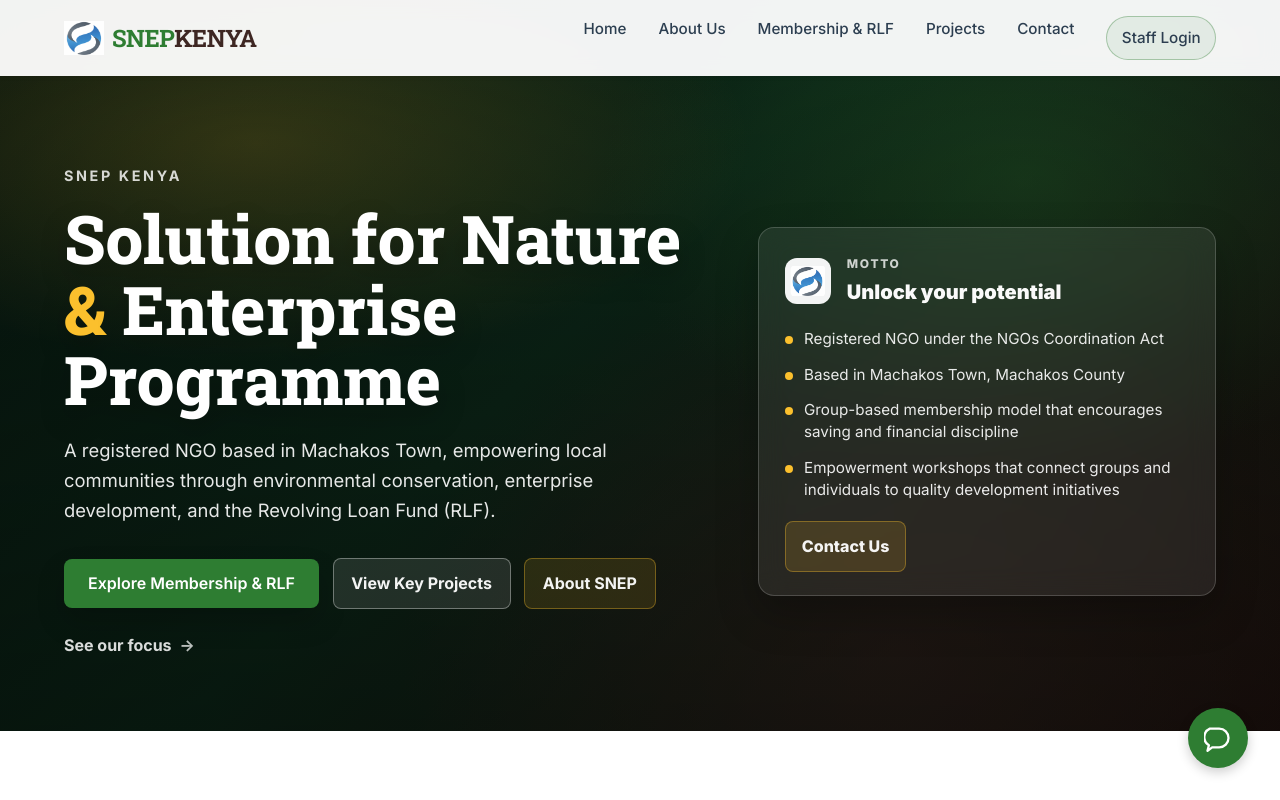
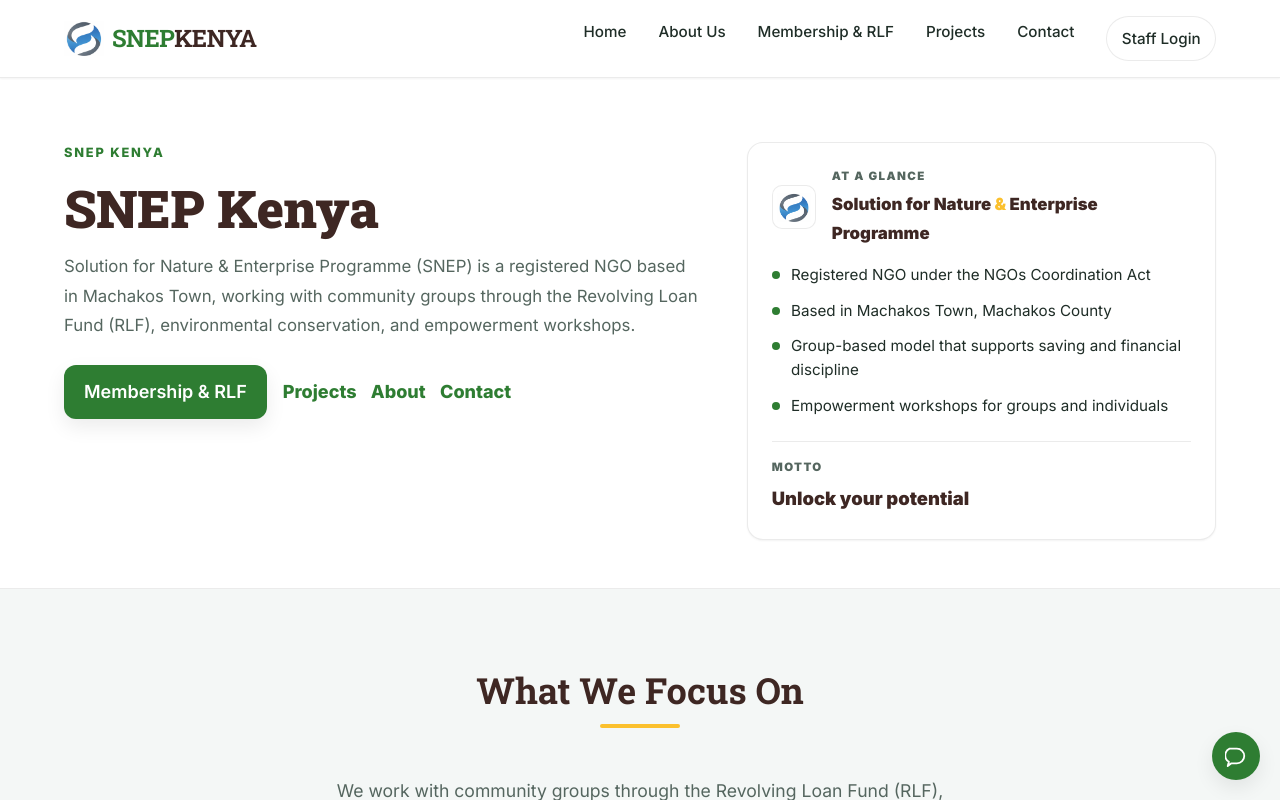
Before and after one commit to fringguske/snepkenya, a Next.js app: page / in a window 1280 px wide. Built offline with nearby package versions, Linux system fonts and the light colour scheme.

Commit message:
Unify landing page design system (spacing, type, calmer UI)

```diff
--- a/app/components/ChatWidget.module.css
+++ b/app/components/ChatWidget.module.css
@@ -1,19 +1,19 @@
 .widgetContainer {
     position: fixed;
-    bottom: 2rem;
-    right: 2rem;
+    bottom: calc(1.25rem + env(safe-area-inset-bottom, 0px));
+    right: calc(1.25rem + env(safe-area-inset-right, 0px));
     z-index: 1000;
     font-family: var(--font-inter), sans-serif;
 }
 
 .toggleBtn {
-    width: 60px;
-    height: 60px;
+    width: 48px;
+    height: 48px;
     border-radius: 50%;
     background-color: var(--primary-green);
     color: white;
     border: none;
-    box-shadow: 0 4px 12px rgba(0, 0, 0, 0.2);
+    box-shadow: var(--shadow-md);
     cursor: pointer;
     transition: transform 0.2s, background-color 0.2s;
     display: flex;
@@ -22,8 +22,8 @@
 }
 
 .toggleBtn svg {
-    width: 28px;
-    height: 28px;
+    width: 22px;
+    height: 22px;
 }
 
 .toggleBtn:hover {
@@ -33,17 +33,17 @@
 
 .chatWindow {
     position: absolute;
-    bottom: 80px;
+    bottom: 64px;
     right: 0;
     width: 350px;
     height: 500px;
     background: white;
-    border-radius: 1rem;
-    box-shadow: 0 5px 20px rgba(0, 0, 0, 0.15);
+    border-radius: var(--radius-lg);
+    box-shadow: var(--shadow-lg);
     display: flex;
     flex-direction: column;
     overflow: hidden;
-    border: 1px solid rgba(0, 0, 0, 0.05);
+    border: 1px solid var(--border-subtle);
     animation: slideIn 0.3s ease;
 }
 
@@ -168,7 +168,7 @@
 
 @media (max-width: 480px) {
     .chatWindow {
-        width: calc(100vw - 4rem);
+        width: calc(100vw - 2.5rem);
         height: 60vh;
     }
 }
--- a/app/components/FeatureSection.js
+++ b/app/components/FeatureSection.js
@@ -44,8 +44,8 @@
                 <div className={styles.header}>
                     <h2 id="focus-title" className="section-title">What We Focus On</h2>
                     <p>
-                        We combine group-based financial empowerment with environmental stewardship and practical skills to support
-                        sustainable community development.
+                        We work with community groups through the Revolving Loan Fund (RLF), environmental conservation solutions,
+                        and empowerment workshops that support skills and knowledge.
                     </p>
                 </div>
                 <div className={styles.grid}>
--- a/app/components/FeatureSection.module.css
+++ b/app/components/FeatureSection.module.css
@@ -1,6 +1,6 @@
 .section {
-    padding: 6rem 0;
-    background-color: var(--white);
+    padding: 5rem 0;
+    background-color: var(--background-light);
     scroll-margin-top: 96px;
 }
 
@@ -11,7 +11,7 @@
 
 .header {
     text-align: center;
-    margin-bottom: 4rem;
+    margin-bottom: var(--space-5);
     max-width: 700px;
     margin-left: auto;
     margin-right: auto;
@@ -25,30 +25,31 @@
 .grid {
     display: grid;
     grid-template-columns: repeat(auto-fit, minmax(300px, 1fr));
-    gap: 2.5rem;
+    gap: var(--space-3);
 }
 
 .card {
-    background: var(--background-light);
-    padding: 2.5rem;
+    background: var(--white);
+    padding: var(--space-3);
     border-radius: var(--radius-lg);
-    transition: transform 0.3s ease, box-shadow 0.3s ease;
-    border: 1px solid rgba(0, 0, 0, 0.03);
+    transition: transform 0.2s ease, box-shadow 0.2s ease;
+    border: 1px solid var(--border-subtle);
     display: flex;
     flex-direction: column;
+    box-shadow: var(--shadow-sm);
 }
 
 .card:hover {
-    transform: translateY(-5px);
-    box-shadow: var(--shadow-lg);
+    transform: translateY(-2px);
+    box-shadow: var(--shadow-md);
 }
 
 .iconWrapper {
-    width: 60px;
-    height: 60px;
-    background-color: var(--primary-light);
+    width: 48px;
+    height: 48px;
+    background-color: rgba(46, 125, 50, 0.10);
     color: var(--primary-green);
-    border-radius: 50%;
+    border-radius: 12px;
     display: flex;
     align-items: center;
     justify-content: center;
--- a/app/components/Hero.js
+++ b/app/components/Hero.js
@@ -5,61 +5,56 @@
 export default function Hero() {
     return (
         <section className={styles.hero} aria-labelledby="home-hero-title">
-            <div className={styles.background} aria-hidden="true" />
             <div className={`container ${styles.container}`}>
                 <div className={styles.copy}>
                     <p className={styles.eyebrow}>SNEP KENYA</p>
                     <h1 id="home-hero-title" className={styles.title}>
-                        Solution for Nature <span className={styles.accent}>&</span> Enterprise Programme
+                        SNEP Kenya
                     </h1>
                     <p className={styles.subtitle}>
-                        A registered NGO based in Machakos Town, empowering local communities through environmental conservation,
-                        enterprise development, and the Revolving Loan Fund (RLF).
+                        Solution for Nature &amp; Enterprise Programme (SNEP) is a registered NGO based in Machakos Town,
+                        working with community groups through the Revolving Loan Fund (RLF), environmental conservation, and empowerment workshops.
                     </p>
 
                     <div className={styles.ctaGroup}>
                         <Link href="/rlf" className={`btn btn-primary ${styles.primaryCta}`}>
-                            Explore Membership & RLF
+                            Membership &amp; RLF
                         </Link>
-                        <Link href="/projects" className={styles.secondaryBtn}>
-                            View Key Projects
-                        </Link>
-                        <Link href="/about" className={styles.tertiaryBtn}>
-                            About SNEP
-                        </Link>
+                        <div className={styles.secondaryLinks} aria-label="Secondary links">
+                            <Link href="/projects" className={styles.secondaryLink}>
+                                Projects
+                            </Link>
+                            <Link href="/about" className={styles.secondaryLink}>
+                                About
+                            </Link>
+                            <Link href="/contact" className={styles.secondaryLink}>
+                                Contact
+                            </Link>
+                        </div>
                     </div>
-
-                    <Link href="#focus" className={styles.scrollHint}>
-                        See our focus
-                    </Link>
                 </div>
 
-                <aside className={styles.sideCard} aria-label="SNEP highlights">
+                <aside className={styles.infoCard} aria-label="SNEP at a glance">
                     <div className={styles.cardHeader}>
-                        <Image
-                            src="/logo.png"
-                            alt="SNEP logo"
-                            width={46}
-                            height={46}
-                            className={styles.cardLogo}
-                        />
+                        <Image src="/logo.png" alt="SNEP logo" width={44} height={44} className={styles.cardLogo} />
                         <div>
-                            <p className={styles.cardKicker}>Motto</p>
-                            <p className={styles.cardTitle}>Unlock your potential</p>
+                            <p className={styles.cardKicker}>At a glance</p>
+                            <p className={styles.cardTitle}>
+                                Solution for Nature <span className={styles.accent}>&</span> Enterprise Programme
+                            </p>
                         </div>
                     </div>
 
                     <ul className={styles.highlights}>
                         <li>Registered NGO under the NGOs Coordination Act</li>
                         <li>Based in Machakos Town, Machakos County</li>
-                        <li>Group-based membership model that encourages saving and financial discipline</li>
-                        <li>Empowerment workshops that connect groups and individuals to quality development initiatives</li>
+                        <li>Group-based model that supports saving and financial discipline</li>
+                        <li>Empowerment workshops for groups and individuals</li>
                     </ul>
 
-                    <div className={styles.cardCtas}>
-                        <Link href="/contact" className={styles.cardLink}>
-                            Contact Us
-                        </Link>
+                    <div className={styles.cardFooter}>
+                        <p className={styles.mottoLabel}>Motto</p>
+                        <p className={styles.mottoValue}>Unlock your potential</p>
                     </div>
                 </aside>
             </div>
--- a/app/components/Hero.module.css
+++ b/app/components/Hero.module.css
@@ -1,64 +1,34 @@
 .hero {
-    position: relative;
-    min-height: 85vh;
-    display: flex;
-    align-items: center;
-    color: var(--white);
-    overflow: hidden;
-    margin-top: -80px;
-    /* Counteract navbar height for full bleed */
-    padding-top: 80px;
-}
-
-.background {
-    position: absolute;
-    inset: 0;
-    background:
-        radial-gradient(900px 400px at 20% 20%, rgba(251, 192, 45, 0.22), transparent 55%),
-        radial-gradient(700px 500px at 80% 25%, rgba(46, 125, 50, 0.35), transparent 60%),
-        radial-gradient(900px 700px at 70% 90%, rgba(62, 39, 35, 0.55), transparent 55%),
-        linear-gradient(135deg, #07170f 0%, #0d2a1a 45%, #20120e 100%);
-}
-
-.background::after {
-    content: "";
-    position: absolute;
-    inset: 0;
-    background:
-        linear-gradient(rgba(0, 0, 0, 0.15), rgba(0, 0, 0, 0.45));
+    background: var(--white);
+    border-bottom: 1px solid var(--border-subtle);
 }
 
 .container {
-    position: relative;
-    z-index: 1;
     display: grid;
-    grid-template-columns: 1.2fr 0.85fr;
-    gap: 3rem;
-    align-items: center;
-    /* Keep the global container's horizontal padding; add vertical breathing room only. */
-    padding-block: 5.5rem 4.5rem;
+    grid-template-columns: 1.15fr 0.85fr;
+    gap: var(--space-5);
+    align-items: start;
+    padding-block: var(--space-6) var(--space-5);
 }
 
 .copy {
-    max-width: 640px;
+    max-width: 680px;
 }
 
 .eyebrow {
     text-transform: uppercase;
-    letter-spacing: 0.18em;
-    font-weight: 700;
-    font-size: 0.9rem;
-    color: rgba(255, 255, 255, 0.82);
+    letter-spacing: 0.14em;
+    font-weight: 800;
+    font-size: 0.8rem;
+    color: var(--primary-green);
     margin-bottom: 1rem;
 }
 
 .title {
-    font-size: clamp(2.75rem, 4vw + 1rem, 4.25rem);
-    font-weight: 800;
-    line-height: 1.05;
-    margin-bottom: 1.25rem;
-    color: var(--white);
-    text-shadow: 0 12px 28px rgba(0, 0, 0, 0.25);
+    font-size: clamp(2.35rem, 4vw + 1rem, 3.25rem);
+    font-weight: 850;
+    line-height: 1.08;
+    margin-bottom: var(--space-2);
 }
 
 .accent {
@@ -66,122 +36,105 @@
 }
 
 .subtitle {
-    font-size: 1.15rem;
-    line-height: 1.65;
-    color: rgba(255, 255, 255, 0.9);
-    max-width: 68ch;
+    font-size: 1.05rem;
+    line-height: 1.75;
+    color: var(--text-light);
+    max-width: 70ch;
 }
 
 .ctaGroup {
     display: flex;
     flex-wrap: wrap;
-    gap: 0.85rem;
+    gap: var(--space-2);
     align-items: center;
-    margin-top: 2rem;
+    margin-top: var(--space-3);
 }
 
 .primaryCta {
-    box-shadow: 0 14px 28px rgba(0, 0, 0, 0.18);
+    box-shadow: var(--shadow-md);
 }
 
-.secondaryBtn,
-.tertiaryBtn {
+.secondaryLinks {
     display: inline-flex;
     align-items: center;
-    justify-content: center;
-    padding: 0.75rem 1.1rem;
-    border-radius: var(--radius-md);
-    font-weight: 700;
-    cursor: pointer;
-    transition: transform 0.2s ease, background-color 0.2s ease, color 0.2s ease, border-color 0.2s ease;
-    backdrop-filter: blur(10px);
+    gap: 0.9rem;
+    flex-wrap: wrap;
 }
 
-.secondaryBtn {
-    background-color: rgba(255, 255, 255, 0.1);
-    border: 1px solid rgba(255, 255, 255, 0.35);
-    color: rgba(255, 255, 255, 0.95);
+.secondaryLink {
+    font-weight: 750;
+    color: var(--primary-green);
+    position: relative;
 }
 
-.secondaryBtn:hover {
-    transform: translateY(-1px);
-    background-color: rgba(255, 255, 255, 0.16);
-    border-color: rgba(255, 255, 255, 0.55);
+.secondaryLink:hover {
+    color: var(--primary-hover);
 }
 
-.tertiaryBtn {
-    background-color: rgba(251, 192, 45, 0.12);
-    border: 1px solid rgba(251, 192, 45, 0.35);
-    color: rgba(255, 255, 255, 0.95);
+.secondaryLink::after {
+    content: "";
+    position: absolute;
+    left: 0;
+    right: 0;
+    bottom: -3px;
+    height: 2px;
+    background: var(--accent-gold);
+    transform: scaleX(0);
+    transform-origin: left;
+    transition: transform 160ms ease;
+    border-radius: 999px;
 }
 
-.tertiaryBtn:hover {
-    transform: translateY(-1px);
-    background-color: rgba(251, 192, 45, 0.18);
-    border-color: rgba(251, 192, 45, 0.55);
+.secondaryLink:hover::after {
+    transform: scaleX(1);
 }
 
-.scrollHint {
-    display: inline-flex;
-    align-items: center;
-    gap: 0.5rem;
-    margin-top: 1.5rem;
-    color: rgba(255, 255, 255, 0.85);
-    font-weight: 650;
-    width: fit-content;
-}
-
-.scrollHint::after {
-    content: "->";
-    opacity: 0.85;
-}
-
-.sideCard {
+.infoCard {
     border-radius: var(--radius-lg);
-    padding: 1.6rem 1.6rem 1.4rem;
-    background: rgba(255, 255, 255, 0.08);
-    border: 1px solid rgba(255, 255, 255, 0.18);
-    box-shadow: 0 18px 40px rgba(0, 0, 0, 0.25);
-    backdrop-filter: blur(14px);
+    padding: var(--space-3);
+    background: var(--white);
+    border: 1px solid var(--border-subtle);
+    box-shadow: var(--shadow-sm);
 }
 
 .cardHeader {
     display: flex;
     align-items: center;
-    gap: 1rem;
-    margin-bottom: 1.25rem;
+    gap: var(--space-2);
+    margin-bottom: var(--space-2);
 }
 
 .cardLogo {
-    width: 46px;
-    height: 46px;
-    padding: 0.35rem;
-    border-radius: 12px;
-    background-color: rgba(255, 255, 255, 0.95);
+    width: 44px;
+    height: 44px;
+    padding: 0.25rem;
+    border-radius: 10px;
+    border: 1px solid var(--border-subtle);
+    background-color: var(--white);
     object-fit: contain;
 }
 
 .cardKicker {
     margin: 0;
     text-transform: uppercase;
-    letter-spacing: 0.14em;
-    font-weight: 750;
-    font-size: 0.75rem;
-    color: rgba(255, 255, 255, 0.78);
+    letter-spacing: 0.12em;
+    font-weight: 850;
+    font-size: 0.72rem;
+    color: var(--text-light);
 }
 
 .cardTitle {
     margin: 0.2rem 0 0;
-    font-size: 1.25rem;
+    font-size: 1.05rem;
     font-weight: 850;
-    color: rgba(255, 255, 255, 0.98);
+    color: var(--secondary-earth);
 }
 
 .highlights {
     list-style: none;
     display: flex;
     flex-direction: column;
-    gap: 0.85rem;
+    gap: 0.75rem;
     margin: 0;
     padding: 0;
 }
@@ -189,9 +142,9 @@
 .highlights li {
     position: relative;
     padding-left: 1.2rem;
-    color: rgba(255, 255, 255, 0.9);
+    color: var(--text-main);
     font-size: 0.95rem;
-    line-height: 1.45;
+    line-height: 1.55;
 }
 
 .highlights li::before {
@@ -199,105 +152,55 @@
     width: 8px;
     height: 8px;
     border-radius: 999px;
-    background: var(--accent-gold);
+    background: var(--primary-green);
     position: absolute;
     left: 0;
     top: 0.5rem;
 }
 
-.cardCtas {
-    display: flex;
-    gap: 0.75rem;
-    margin-top: 1.25rem;
+.cardFooter {
+    margin-top: var(--space-3);
+    padding-top: var(--space-2);
+    border-top: 1px solid var(--border-subtle);
 }
 
-.cardLink {
-    display: inline-flex;
-    align-items: center;
-    justify-content: center;
-    padding: 0.75rem 1rem;
-    border-radius: var(--radius-md);
-    font-weight: 750;
-    background: rgba(251, 192, 45, 0.14);
-    border: 1px solid rgba(251, 192, 45, 0.35);
-    color: rgba(255, 255, 255, 0.95);
-    transition: transform 0.2s ease, background-color 0.2s ease, border-color 0.2s ease;
+.mottoLabel {
+    margin: 0;
+    text-transform: uppercase;
+    letter-spacing: 0.12em;
+    font-size: 0.72rem;
+    font-weight: 850;
+    color: var(--text-light);
 }
 
-.cardLink:hover {
-    transform: translateY(-1px);
-    background: rgba(251, 192, 45, 0.2);
-    border-color: rgba(251, 192, 45, 0.55);
-}
-
-@media (prefers-reduced-motion: no-preference) {
-    .copy {
-        animation: fadeUp 700ms cubic-bezier(0.2, 0.8, 0.2, 1) both;
-    }
-
-    .sideCard {
-        animation: fadeUp 700ms cubic-bezier(0.2, 0.8, 0.2, 1) both;
-        animation-delay: 80ms;
-    }
-
-    .scrollHint {
-        animation: fadeIn 900ms ease both;
-        animation-delay: 160ms;
-    }
-}
-
-@keyframes fadeUp {
-    from {
-        opacity: 0;
-        transform: translateY(12px);
-    }
-
-    to {
-        opacity: 1;
-        transform: translateY(0);
-    }
-}
-
-@keyframes fadeIn {
-    from {
-        opacity: 0;
-    }
-
-    to {
-        opacity: 1;
-    }
+.mottoValue {
+    margin: 0.35rem 0 0;
+    font-weight: 900;
+    font-size: 1.15rem;
+    color: var(--secondary-earth);
 }
 
 @media (max-width: 960px) {
     .container {
         grid-template-columns: 1fr;
-        gap: 2rem;
-        padding-block: 4.5rem 3.25rem;
-    }
-
-    .sideCard {
-        max-width: 740px;
+        gap: var(--space-4);
+        padding-block: var(--space-5) var(--space-4);
     }
 }
 
 @media (max-width: 768px) {
-    .hero {
-        min-height: auto;
-        text-align: left;
-    }
-
-    .subtitle {
-        font-size: 1.05rem;
-    }
-
     .ctaGroup {
         width: 100%;
         flex-direction: column;
         align-items: stretch;
     }
 
-    .ctaGroup a {
+    .primaryCta {
         width: 100%;
         text-align: center;
     }
+
+    .secondaryLinks {
+        justify-content: center;
+    }
 }
--- a/app/components/Navbar.module.css
+++ b/app/components/Navbar.module.css
@@ -1,10 +1,10 @@
 .navbar {
-    background-color: rgba(255, 255, 255, 0.95);
-    backdrop-filter: blur(10px);
+    background-color: var(--white);
     position: sticky;
     top: 0;
     z-index: 100;
     box-shadow: var(--shadow-sm);
+    border-bottom: 1px solid var(--border-subtle);
     padding: 1rem 0;
 }
 
@@ -82,8 +82,8 @@
     justify-content: center;
     padding: 0.55rem 0.9rem;
     border-radius: 999px;
-    border: 1px solid rgba(46, 125, 50, 0.35);
-    background: rgba(46, 125, 50, 0.08);
+    border: 1px solid var(--border-subtle);
+    background: var(--white);
     color: var(--primary-green);
     font-weight: 750;
     transition: transform 0.2s ease, background-color 0.2s ease, color 0.2s ease, border-color 0.2s ease;
--- a/app/globals.css
+++ b/app/globals.css
@@ -6,19 +6,29 @@
   --accent-gold: #fbc02d;
   --background-light: #f4f7f6;
   --white: #ffffff;
-  --text-main: #2c3e50;
-  --text-light: #7f8c8d;
+  --text-main: #1f2d27;
+  --text-light: #55665f;
+  --border-subtle: rgba(0, 0, 0, 0.08);
 
   --font-inter: var(--font-inter);
   --font-roboto: var(--font-roboto);
 
-  --shadow-sm: 0 2px 4px rgba(0,0,0,0.05);
-  --shadow-md: 0 4px 6px rgba(0,0,0,0.1);
-  --shadow-lg: 0 10px 15px -3px rgba(0, 0, 0, 0.1);
+  /* Keep shadows soft and consistent across the site */
+  --shadow-sm: 0 1px 2px rgba(0, 0, 0, 0.05);
+  --shadow-md: 0 8px 20px rgba(0, 0, 0, 0.08);
+  --shadow-lg: 0 14px 34px rgba(0, 0, 0, 0.10);
 
   --radius-sm: 0.375rem;
-  --radius-md: 0.5rem;
-  --radius-lg: 1rem;
+  --radius-md: 0.75rem; /* buttons */
+  --radius-lg: 1rem; /* cards */
+
+  /* Spacing scale (8pt) */
+  --space-1: 0.5rem;  /* 8px */
+  --space-2: 1rem;    /* 16px */
+  --space-3: 1.5rem;  /* 24px */
+  --space-4: 2rem;    /* 32px */
+  --space-5: 3rem;    /* 48px */
+  --space-6: 4rem;    /* 64px */
 
   --container-width: 1200px;
 }
@@ -40,7 +50,18 @@
   color: var(--text-main);
   background: var(--background-light);
   font-family: var(--font-inter), sans-serif;
-  line-height: 1.6;
+  line-height: 1.7;
+  font-size: 18px;
+}
+
+@media (max-width: 600px) {
+  body {
+    font-size: 16px;
+  }
+
+  .section-title {
+    font-size: 2rem;
+  }
 }
 
 a {
@@ -63,7 +84,7 @@
 
 .btn {
   display: inline-block;
-  padding: 0.75rem 1.5rem;
+  padding: 0.75rem 1.25rem;
   border-radius: var(--radius-md);
   font-weight: 600;
   cursor: pointer;
@@ -84,8 +105,8 @@
 
 .section-title {
   text-align: center;
-  font-size: 2.5rem;
-  margin-bottom: 3rem;
+  font-size: 2.25rem;
+  margin-bottom: var(--space-5);
   position: relative;
   padding-bottom: 1rem;
 }
```
Also changed, not shown: app/components/MissionValues.module.css (+14 -15 lines), app/components/ProjectsPreview.js (+8 -9 lines), app/components/ProjectsPreview.module.css (+39 -39 lines), app/components/RlfSnapshot.module.css (+9 -11 lines).
